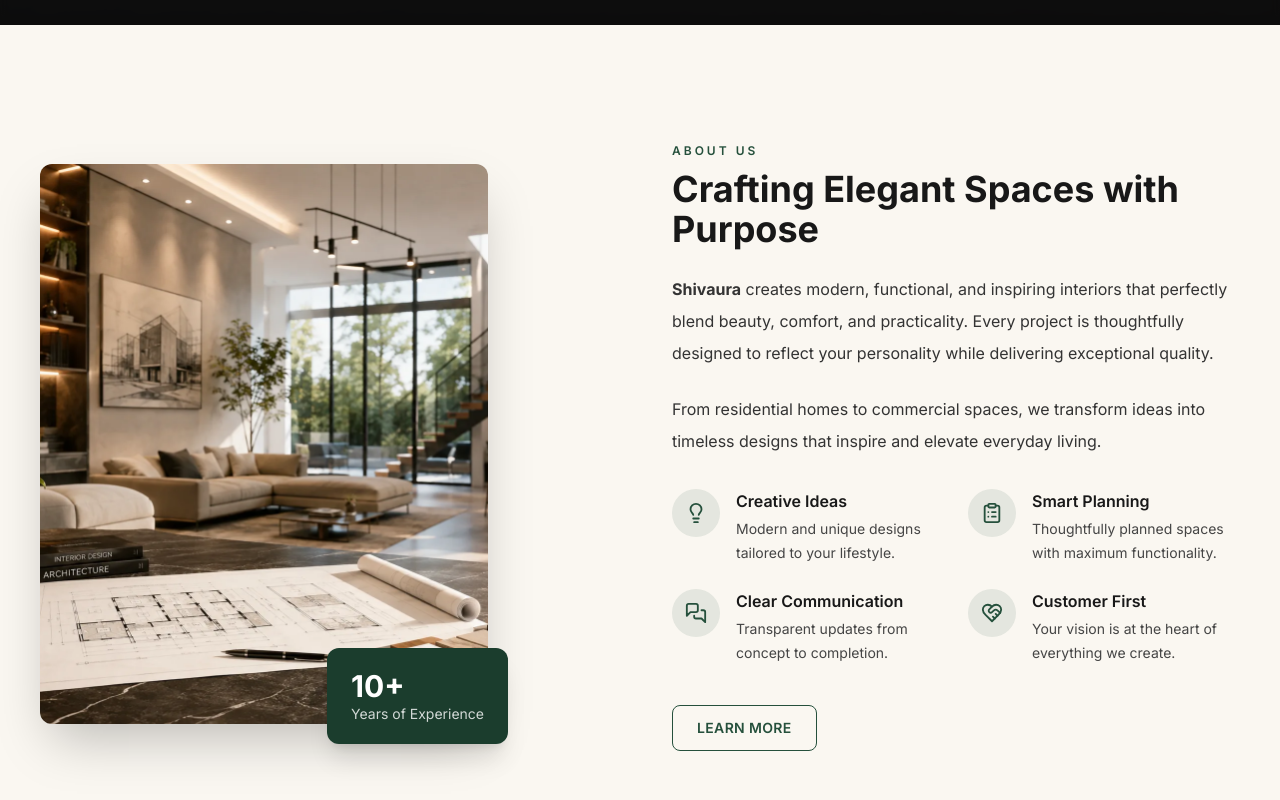
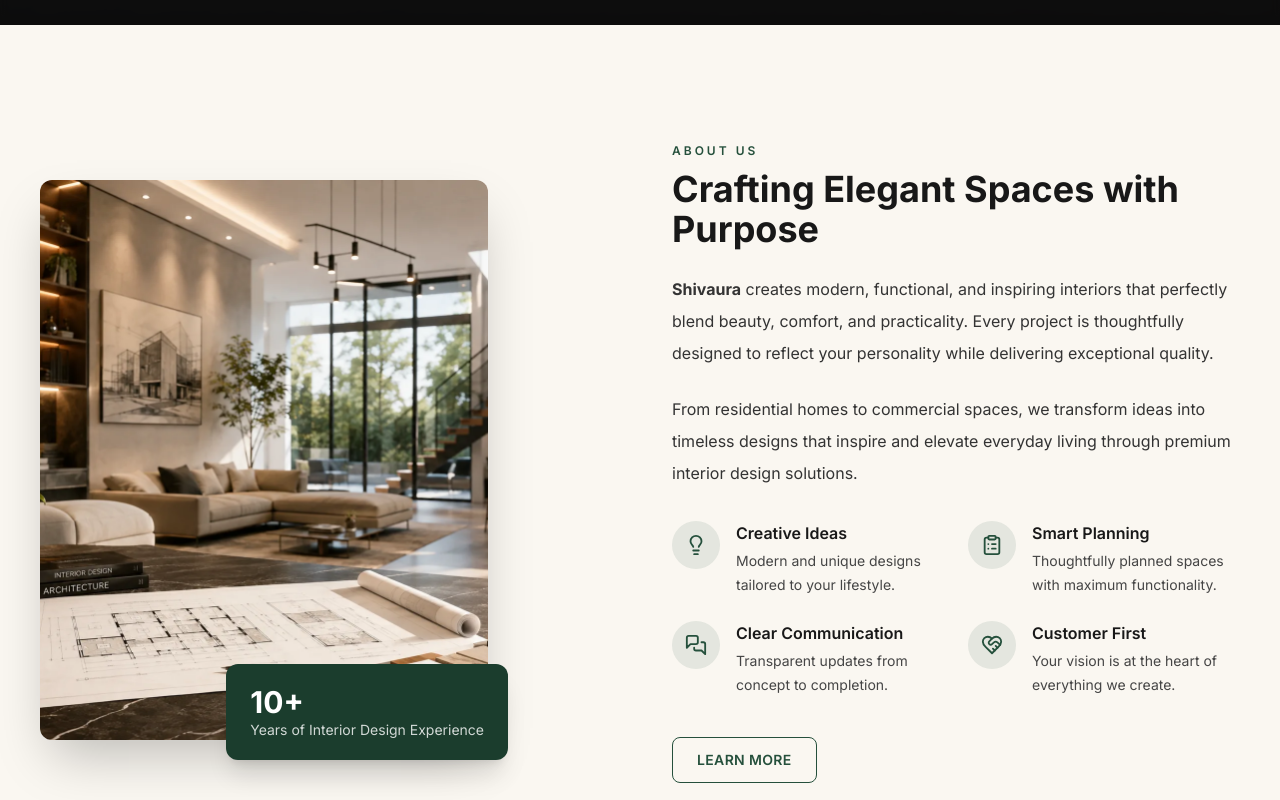
Before and after one commit to shivaura11111-ai/shivaura, a Next.js app: page / in a window 1280 px wide. Shown: the part 1000-1800 px from the top of the page. Built offline with nearby package versions, Linux system fonts and the light colour scheme.

Commit message:
change code for seo

```diff
--- a/src/components/About.tsx
+++ b/src/components/About.tsx
@@ -32,58 +32,77 @@ const highlights = [
 
 export default function About() {
   return (
-    <section id="about" className="section-padding bg-offwhite">
+    <section
+      id="about"
+      className="section-padding bg-offwhite"
+      aria-labelledby="about-heading"
+    >
       <div className="container-architect grid items-center gap-12 lg:grid-cols-2 lg:gap-16">
         {/* Left Image */}
         <div className="relative mx-auto aspect-[4/5] w-full max-w-md lg:mx-0">
           <Image
             src="/images/interior.webp"
-            alt="Shivaura"
+            alt="Modern interior design by Shivaura showcasing elegant living space"
             fill
+            priority
             sizes="(max-width: 1024px) 90vw, 40vw"
             className="rounded-xl object-cover shadow-2xl"
-            priority
           />
 
           {/* Experience Card */}
           <div className="absolute -bottom-5 -right-5 rounded-xl bg-deepgreen-800 px-6 py-5 text-white shadow-xl">
             <h3 className="text-3xl font-bold">10+</h3>
-            <p className="text-sm text-white/80">Years of Experience</p>
+            <p className="text-sm text-white/80">
+              Years of Interior Design Experience
+            </p>
           </div>
         </div>
 
         {/* Right Content */}
-        <div>
-          <span className="eyebrow">About Us</span>
+        <article>
+          <header>
+            <span className="eyebrow">About Us</span>
 
-          <h2 className="mb-6 mt-2 text-3xl font-bold leading-tight text-charcoal-900 sm:text-4xl">
-            Crafting Elegant Spaces with Purpose
-          </h2>
+            <h2
+              id="about-heading"
+              className="mb-6 mt-2 text-3xl font-bold leading-tight text-charcoal-900 sm:text-4xl"
+            >
+              Crafting Elegant Spaces with Purpose
+            </h2>
+          </header>
 
           <p className="mb-6 leading-8 text-charcoal-700">
-            <strong>Shivaura</strong> creates modern,
-            functional, and inspiring interiors that perfectly blend beauty,
-            comfort, and practicality. Every project is thoughtfully designed
-            to reflect your personality while delivering exceptional quality.
+            <strong>Shivaura</strong> creates modern, functional, and inspiring
+            interiors that perfectly blend beauty, comfort, and practicality.
+            Every project is thoughtfully designed to reflect your personality
+            while delivering exceptional quality.
           </p>
 
           <p className="mb-8 leading-8 text-charcoal-700">
-            From residential homes to commercial spaces, we transform ideas
-            into timeless designs that inspire and elevate everyday living.
+            From residential homes to commercial spaces, we transform ideas into
+            timeless designs that inspire and elevate everyday living through
+            premium interior design solutions.
           </p>
 
           {/* Highlights */}
-          <div className="mb-10 grid gap-6 sm:grid-cols-2">
+          <div
+            className="mb-10 grid gap-6 sm:grid-cols-2"
+            aria-label="Why Choose Shivaura"
+          >
             {highlights.map((item) => (
               <div key={item.title} className="flex gap-4">
-                <div className="flex h-12 w-12 shrink-0 items-center justify-center rounded-full bg-deepgreen-700/10 text-deepgreen-700">
+                <div
+                  className="flex h-12 w-12 shrink-0 items-center justify-center rounded-full bg-deepgreen-700/10 text-deepgreen-700"
+                  aria-hidden="true"
+                >
                   <item.icon size={22} />
                 </div>
 
                 <div>
-                  <h4 className="font-semibold text-charcoal-900">
+                  <h3 className="font-semibold text-charcoal-900">
                     {item.title}
-                  </h4>
+                  </h3>
+
                   <p className="mt-1 text-sm leading-6 text-charcoal-600">
                     {item.description}
                   </p>
@@ -96,10 +115,11 @@ export default function About() {
           <Link
             href="/about"
             className="btn-secondary inline-flex items-center rounded-lg px-6 py-3 transition-all duration-300 hover:scale-105"
+            aria-label="Learn more about Shivaura interior design company"
           >
             Learn More
           </Link>
-        </div>
+        </article>
       </div>
     </section>
   );
--- a/src/components/CTA.tsx
+++ b/src/components/CTA.tsx
@@ -3,7 +3,11 @@ import { Phone, MessageCircle } from "lucide-react";
 
 export default function CTA() {
   return (
-    <section className="section-padding relative overflow-hidden bg-deepgreen-950">
+    <section
+      aria-labelledby="cta-heading"
+      className="section-padding relative overflow-hidden bg-deepgreen-950"
+    >
+      {/* Background Pattern */}
       <div
         aria-hidden="true"
         className="absolute inset-0 opacity-[0.06]"
@@ -12,35 +16,54 @@ export default function CTA() {
             "repeating-linear-gradient(45deg, #faf7f1 0, #faf7f1 1px, transparent 1px, transparent 40px)",
         }}
       />
+
       <div className="container-architect relative mx-auto max-w-2xl text-center">
-        <h2 className="mb-4 text-3xl font-semibold leading-tight text-offwhite sm:text-4xl">
+        <header>
+          <h2
+            id="cta-heading"
+            className="mb-4 text-3xl font-semibold leading-tight text-offwhite sm:text-4xl"
+          >
             Ready to Build Your Dream Space?
           </h2>
+
           <p className="mb-9 leading-relaxed text-offwhite/70">
             Let&apos;s turn your ideas into a thoughtfully designed space that
             reflects your vision, lifestyle, and aspirations.
           </p>
-        <div className="flex flex-wrap items-center justify-center gap-4">
+        </header>
+
+        <nav
+          aria-label="Consultation contact options"
+          className="flex flex-wrap items-center justify-center gap-4"
+        >
           <Link
             href="/contact"
+            aria-label="Book a free interior design consultation with Shivaura"
             className="btn-primary !bg-gold-500 !text-charcoal-950 hover:!bg-gold-400"
           >
             Book Free Consultation
           </Link>
-          <a href="tel:+919000000000" className="btn-outline-light">
+
+          <a
+            href="tel:+919000000000"
+            aria-label="Call Shivaura for interior design consultation"
+            className="btn-outline-light"
+          >
             <Phone size={18} aria-hidden="true" />
-            Call Now
+            <span>Call Now</span>
           </a>
+
           <a
             href="https://wa.me/919000000000?text=Hi%2C%20I%27d%20like%20to%20know%20more%20about%20your%20services."
             target="_blank"
             rel="noopener noreferrer"
+            aria-label="Chat with Shivaura on WhatsApp"
             className="btn-outline-light"
           >
             <MessageCircle size={18} aria-hidden="true" />
-            WhatsApp Us
+            <span>WhatsApp Us</span>
           </a>
-        </div>
+        </nav>
       </div>
     </section>
   );
--- a/src/components/FAQ.tsx
+++ b/src/components/FAQ.tsx
@@ -21,33 +21,54 @@ export default function FAQ() {
   };
 
   return (
-    <section id="faq" className="section-padding bg-beige/40">
+    <section
+      id="faq"
+      aria-labelledby="faq-heading"
+      className="section-padding bg-beige/40"
+    >
+      {/* FAQ Structured Data */}
       <script
         type="application/ld+json"
-        dangerouslySetInnerHTML={{ __html: JSON.stringify(jsonLd) }}
+        dangerouslySetInnerHTML={{
+          __html: JSON.stringify(jsonLd),
+        }}
       />
+
       <div className="container-architect max-w-3xl">
-        <div className="mb-12">
+        <header className="mb-12">
           <span className="eyebrow">Frequently Asked Questions</span>
-          <h2 className="text-3xl font-semibold leading-tight text-charcoal-900 sm:text-4xl">
+
+          <h2
+            id="faq-heading"
+            className="text-3xl font-semibold leading-tight text-charcoal-900 sm:text-4xl"
+          >
             Common Questions, Answered
           </h2>
-        </div>
+        </header>
 
-        <div className="divide-y divide-charcoal-900/10 border-b border-t border-charcoal-900/10">
+        <div
+          className="divide-y divide-charcoal-900/10 border-b border-t border-charcoal-900/10"
+          role="list"
+        >
           {faqs.map((item, index) => {
             const isOpen = index === openIndex;
+            const buttonId = `faq-question-${index}`;
+            const panelId = `faq-answer-${index}`;
+
             return (
-              <div key={item.question}>
+              <article key={item.question} role="listitem">
                 <button
+                  id={buttonId}
                   type="button"
                   aria-expanded={isOpen}
+                  aria-controls={panelId}
                   onClick={() => setOpenIndex(isOpen ? -1 : index)}
                   className="flex min-h-[44px] w-full items-center justify-between gap-4 py-5 text-left focus-visible:outline focus-visible:outline-2 focus-visible:outline-gold-500"
                 >
                   <span className="font-medium text-charcoal-900">
                     {item.question}
                   </span>
+
                   <Plus
                     size={20}
                     aria-hidden="true"
@@ -56,7 +77,11 @@ export default function FAQ() {
                     }`}
                   />
                 </button>
+
                 <div
+                  id={panelId}
+                  role="region"
+                  aria-labelledby={buttonId}
                   className="grid overflow-hidden transition-all duration-300 ease-architect"
                   style={{
                     gridTemplateRows: isOpen ? "1fr" : "0fr",
@@ -69,7 +94,7 @@ export default function FAQ() {
                     </p>
                   </div>
                 </div>
-              </div>
+              </article>
             );
           })}
         </div>
```
Also changed, not shown: src/components/ConsultationForm.tsx (+46 -9 lines). Lines whose indentation alone changed are shown as unchanged.
